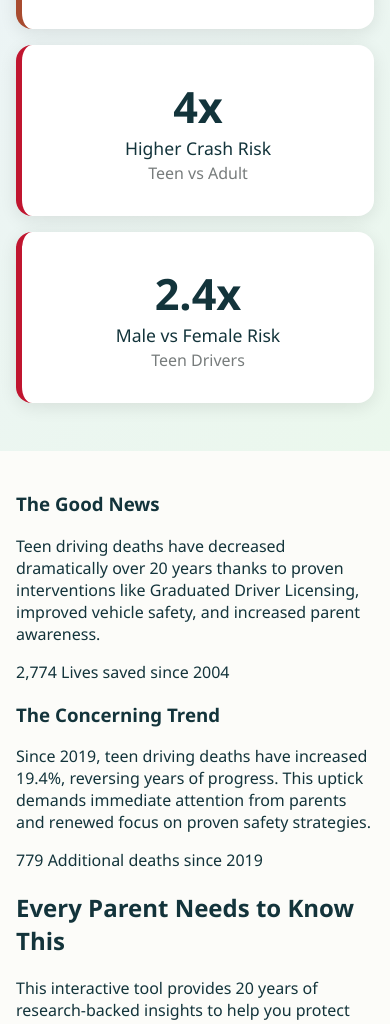
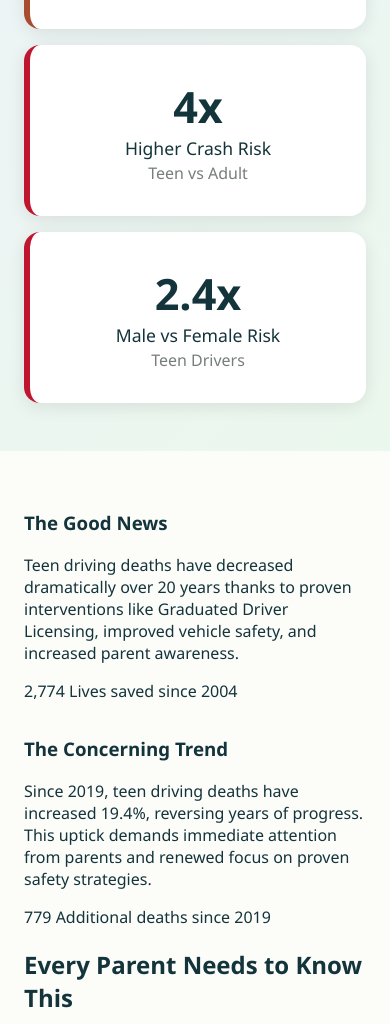
Before and after one commit to jeffleetrainer06/teen-driving-safety-tool, a plain HTML site: page index.html in a window 390 px wide. Shown: the part 771-1795 px from the top of the page. Drawn offline with nearby package versions, Linux system fonts and the light colour scheme.

Commit message:
Update style.css

```diff
--- a/style.css
+++ b/style.css
@@ -1,5 +1,23 @@
 /* BEGIN PERPLEXITY DESIGN SYSTEM BASE */
 :root {
+  .container {
+  max-width: 1200px;
+  margin: 0 auto;
+  padding: 0 1.5rem;
+}
+.content-grid,
+.hero-stats {
+  display: grid;
+  grid-template-columns: repeat(auto-fit, minmax(400px, 1fr));
+  gap: 2rem;
+}
+@media (max-width: 900px) {
+  .content-grid, .hero-stats {
+    grid-template-columns: 1fr;
+    gap: 1rem;
+  }
+}
+
   /* Primitive Color Tokens */
   --color-white: rgba(255, 255, 255, 1);
   --color-black: rgba(0, 0, 0, 1);
```
